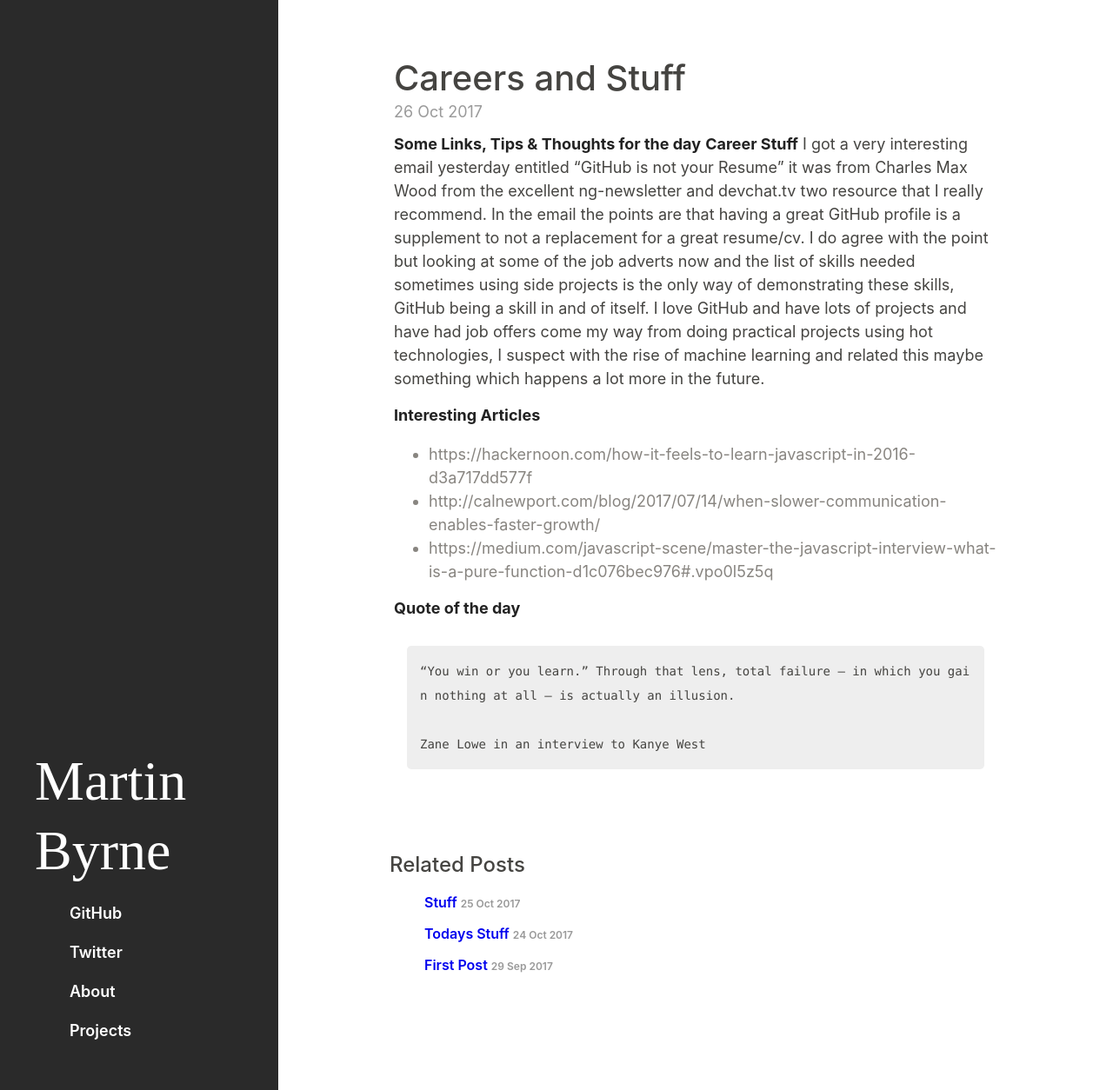
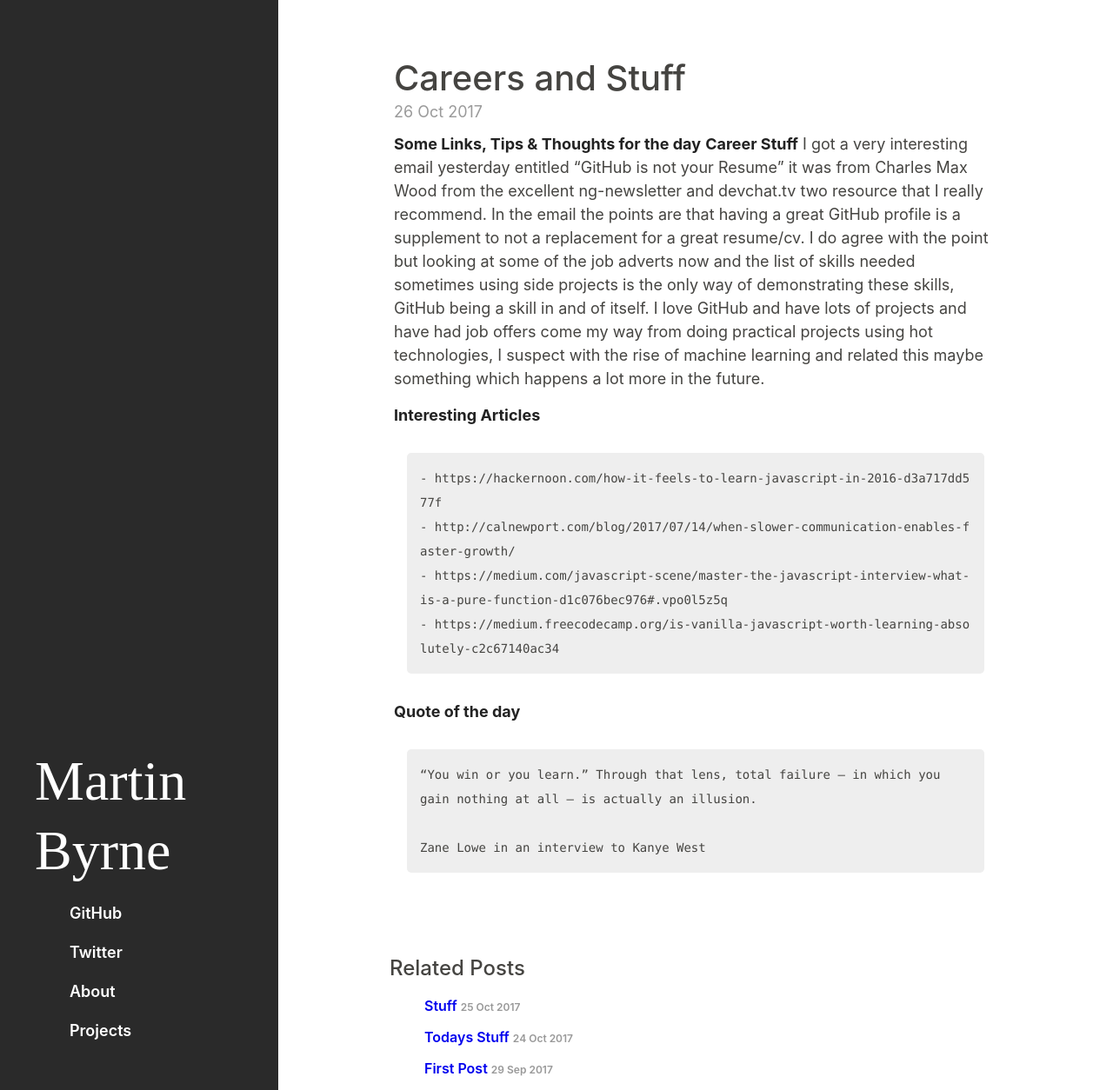
Before and after one commit to marb61a/marb61a.github.io, a Jekyll site: the page built from _posts/2017-10-25-Careers-and-Stuff.md, in a window 1280 px wide and 1254 px high. Shown: the whole window at 87% size. Built offline with Jekyll 4.4.1, drawn with Linux system fonts in a browser that asks for light colours; some of the changed lines change nothing that is shown.

Commit message:
Update 2017-10-25-Careers-and-Stuff.md

```diff
--- a/_posts/2017-10-25-Careers-and-Stuff.md
+++ b/_posts/2017-10-25-Careers-and-Stuff.md
@@ -16,12 +16,15 @@
 
 **Interesting Articles**
 
-  - https://hackernoon.com/how-it-feels-to-learn-javascript-in-2016-d3a717dd577f
-  - http://calnewport.com/blog/2017/07/14/when-slower-communication-enables-faster-growth/
-  - https://medium.com/javascript-scene/master-the-javascript-interview-what-is-a-pure-function-d1c076bec976#.vpo0l5z5q
+    - https://hackernoon.com/how-it-feels-to-learn-javascript-in-2016-d3a717dd577f
+    - http://calnewport.com/blog/2017/07/14/when-slower-communication-enables-faster-growth/
+    - https://medium.com/javascript-scene/master-the-javascript-interview-what-is-a-pure-function-d1c076bec976#.vpo0l5z5q
+    - https://medium.freecodecamp.org/is-vanilla-javascript-worth-learning-absolutely-c2c67140ac34
+
 
 **Quote of the day**
 
-    “You win or you learn.” Through that lens, total failure — in which you gain nothing at all — is actually an illusion.
+    “You win or you learn.” Through that lens, total failure — in which you
+    gain nothing at all — is actually an illusion.
 
     Zane Lowe in an interview to Kanye West
```
